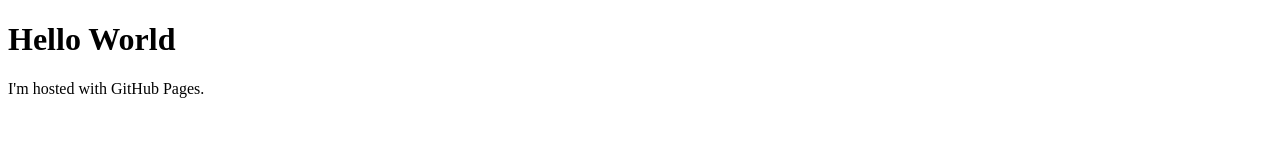
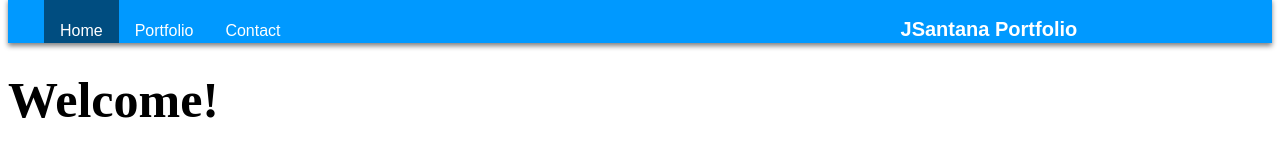
Before and after one commit to J-Santana/J-Santana.github.io, a plain HTML site: page index.html in a window 1280 px wide. Drawn offline with Linux system fonts and the light colour scheme.

Commit message:
Add files via upload

```diff
--- a/index.html
+++ b/index.html
@@ -2,9 +2,21 @@
 <html>
 <head>
   <title>JSantana Portfolio</title>
+  <link rel="stylesheet" href="stylesheet.css">
 </head>
 <body>
-<h1>Hello World</h1>
-<p>I'm hosted with GitHub Pages.</p>
+  <div class="wrap">
+    <ul class="navbar">
+      <li class="button"><a class="active" href="#Index">Home</a></li>
+      <li class="button"><a href="#Portfolio">Portfolio</a></li>
+      <li class="button"><a href="#Contact">Contact</a></li>
+    </ul>
+    <div class="title"><p><a class="title" href="#Index">JSantana Portfolio</a></p></div>
+  </div>
+
+  <div class="aboutme">
+    <h1 class="welcome"> Welcome! </h1>
+
+  </div>
 </body>
 </html>
--- /dev/null
+++ b/stylesheet.css
@@ -0,0 +1,57 @@
+.active {
+    background-color: #004d80;
+  }
+
+.wrap {
+  list-style-type: none;
+  background-color: #0099ff;
+  width: 100%;
+  height: 45px;
+  margin: -10px;
+  margin-left: auto;
+  overflow: hidden;
+  box-shadow: 0px 3px 5px grey;
+  display: inline-block;
+}
+
+.navbar {
+  text-align: left;
+}
+
+.button {
+  display: inline;
+}
+
+.title {
+  display: inline-block;
+  text-align: center;
+  color: white;
+  font-size: 20px;
+  font-family: sans-serif;
+  text-decoration: none;
+  margin-left: 300px;
+  font-weight: bold;
+}
+
+.title, .navbar {
+  display: inline-block;
+}
+
+li a {
+    display: inline;
+    color: white;
+    font-family: sans-serif;
+    text-align: left;
+    padding: 22px 16px;
+    text-decoration: none;
+    margin-left: -4px;
+}
+
+li a:hover:not(.active) {
+    background-color: #007acc;
+  }
+
+
+.welcome {
+  font-size: 50px;
+}
```
